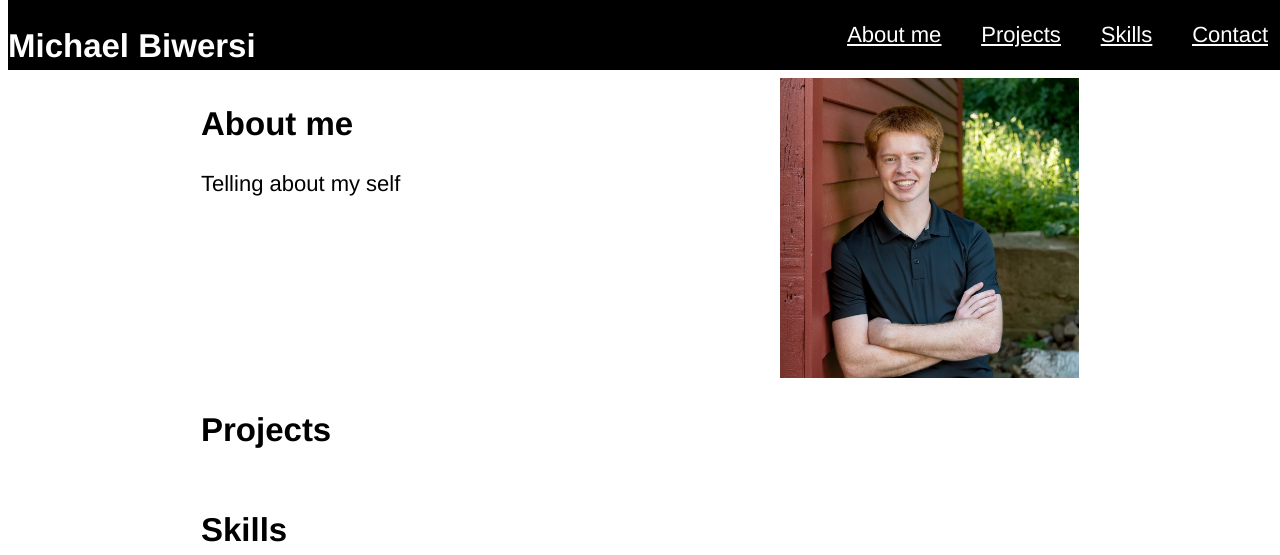
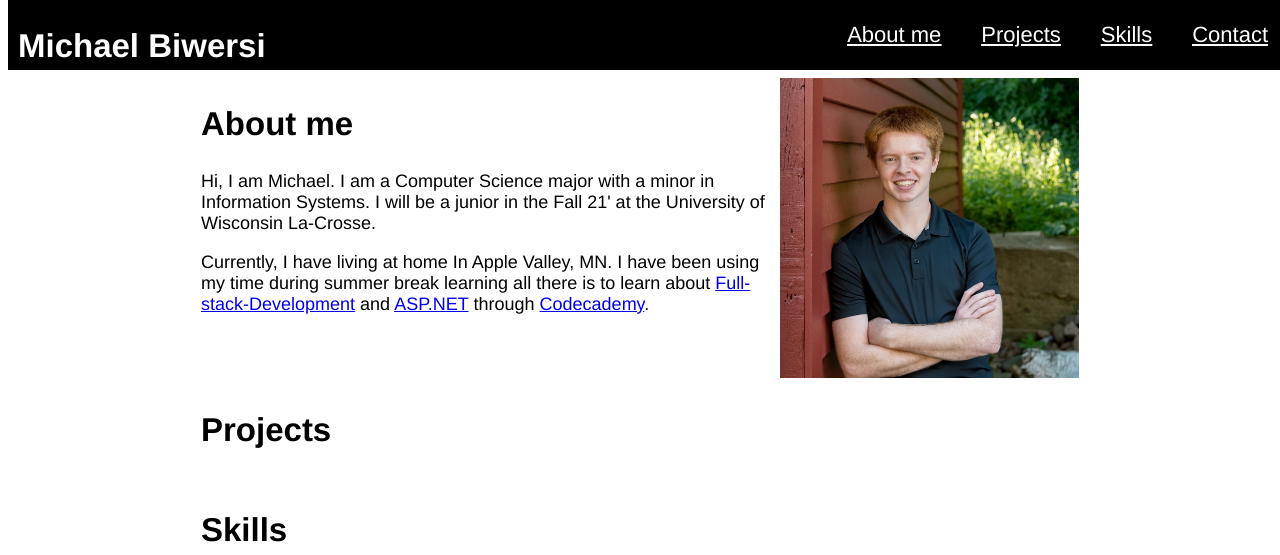
Before and after one commit to Mbiwersi/Personal-Portfolio, a plain HTML site: page index.html in a window 1280 px wide. Shown: the top 555 px of the page. Drawn offline with Linux system fonts and the light colour scheme.

Commit message:
Added to about me section

```diff
--- a/index.html
+++ b/index.html
@@ -17,7 +17,15 @@
             <div class="grid">
                 <div id="about-me">
                     <h2>About me</h2>
-                    <p>Telling about my self</p>
+                    <p>Hi, I am Michael. I am a Computer Science major with a minor in
+                        Information Systems. I will be a junior in the Fall 21' at the University of
+                        Wisconsin La-Crosse.
+                    </p>
+                    <p>Currently, I have living at home In Apple Valley, MN. I have been using my time during summer break
+                        learning all there is to learn about <a href="https://www.codecademy.com/learn/paths/full-stack-engineer-career-path" target="_blank">Full-stack-Development</a>
+                         and <a href="https://www.codecademy.com/learn/paths/build-web-apps-with-asp-net" target="_blank">ASP.NET</a>
+                        through <a href="https://www.codecademy.com/" target="_blank">Codecademy</a>.
+                    </p>
                 </div>
                 <div id="profile-pic-container">
                     <img src="./resources/images/Profile Picture.jpg" class = "profile-pic">
--- a/styles/style.css
+++ b/styles/style.css
@@ -3,13 +3,6 @@ html{
     font-size: 22px;
     margin: 0;
 }
-
-/* .grid {
-    display: grid;
-    grid-template-columns: repeat(6, 1fr);
-    column-gap: 10px;
-    grid-auto-rows: repeat(10, 1fr);
-} */
 
 .header {
     width: 100%;
@@ -22,6 +15,7 @@ html{
 }
 
 .name {
+    padding-left: 10px;
     color: white;
     float: left;
 }
@@ -30,6 +24,7 @@ html{
     float: right;
     height: 100%;
     margin: 0 auto;
+
 }
 
 .naviagation a{
@@ -55,6 +50,7 @@ html{
     grid-auto-rows: minmax(100px, auto);
 }
 
+
 .profile-pic{
     height: 300px;
     width: auto;
@@ -79,3 +75,7 @@ html{
 #css{
     padding-left:10px
 }
+
+p{
+    font-size: 18px;
+}
```
